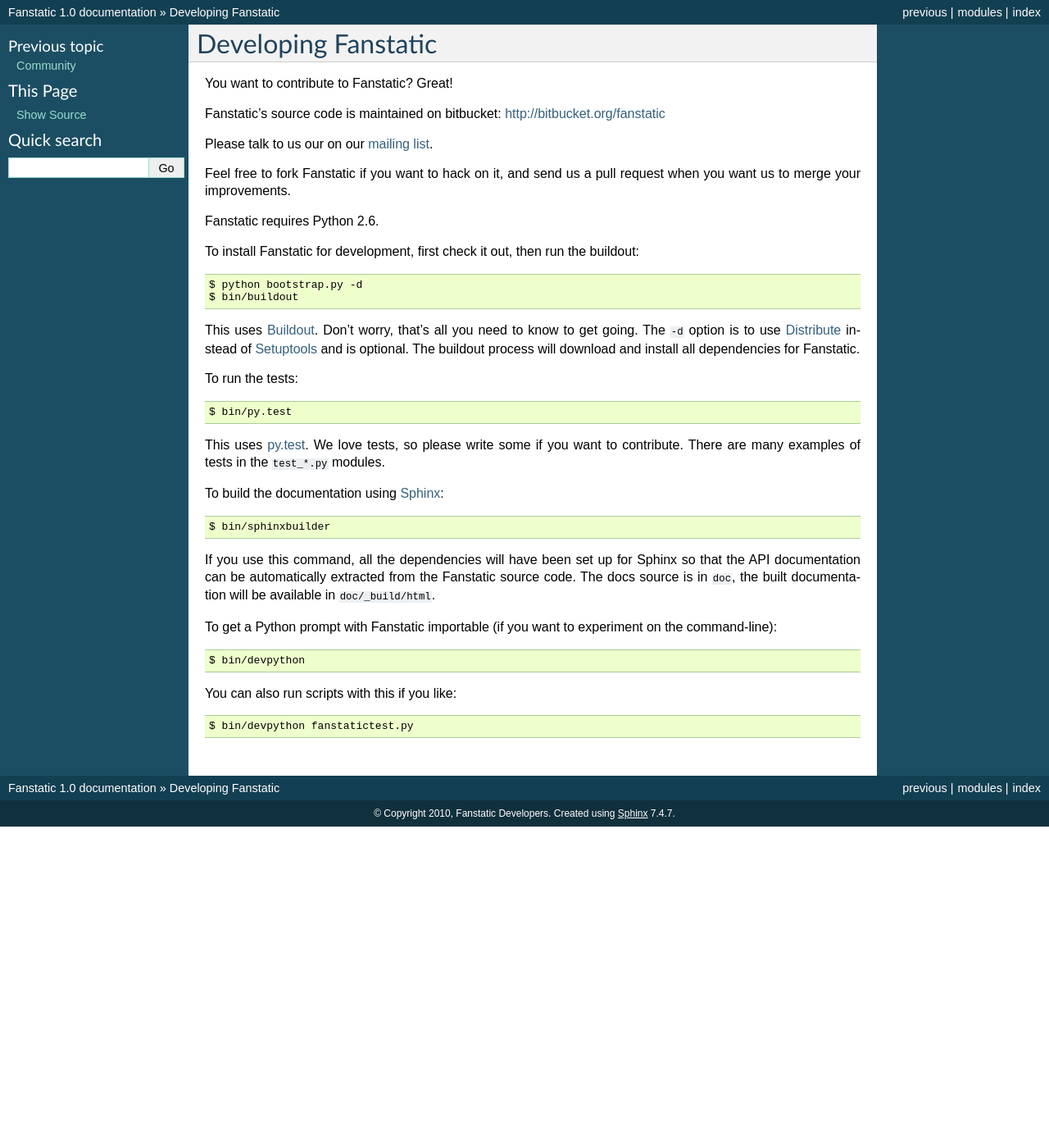
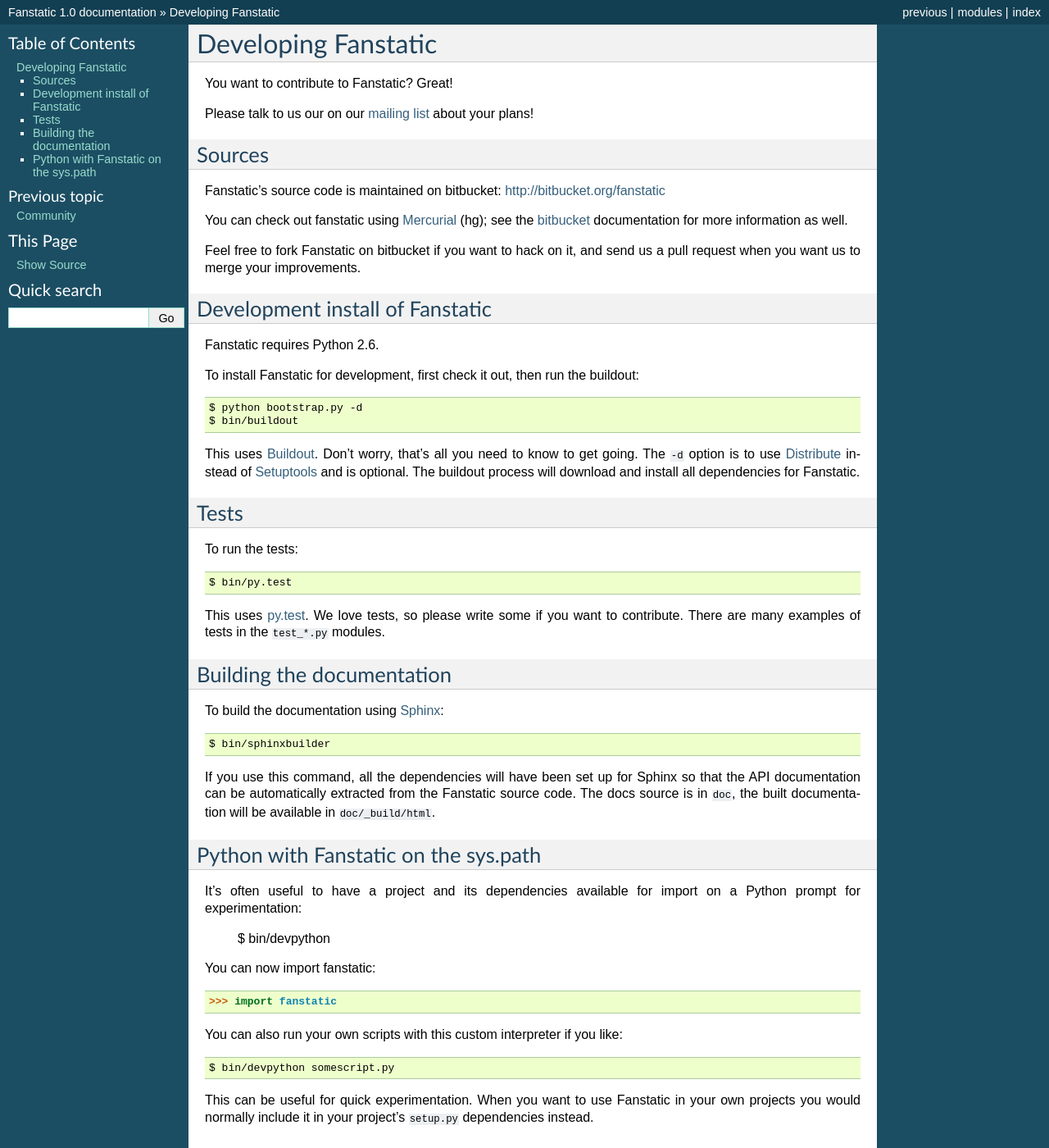
Before and after one commit to zopefoundation/fanstatic, a Sphinx documentation site: the page built from doc/development.rst, in a window 1280 px wide and 1400 px high. Shown: the whole window at 82% size. Built offline with Sphinx 7.4.7, drawn with Linux system fonts in a browser that asks for light colours.

```diff
--- a/doc/development.rst
+++ b/doc/development.rst
@@ -3,13 +3,28 @@ Developing Fanstatic
 
 You want to contribute to Fanstatic? Great!
 
+Please talk to us our on our :ref:`mailing list <mailing list>` about
+your plans!
+
+Sources
+-------
+
 Fanstatic's source code is maintained on bitbucket:
 http://bitbucket.org/fanstatic
 
-Please talk to us our on our :ref:`mailing list <mailing list>`.
+You can check out fanstatic using `Mercurial`_ (hg); see the bitbucket_
+documentation for more information as well.
 
-Feel free to fork Fanstatic if you want to hack on it, and send us a
-pull request when you want us to merge your improvements.
+.. _`Mercurial`: http://mercurial.selenic.com/
+
+.. _`bitbucket`: http://bitbucket.org
+
+Feel free to fork Fanstatic on bitbucket if you want to hack on it,
+and send us a pull request when you want us to merge your
+improvements.
+
+Development install of Fanstatic
+--------------------------------
 
 Fanstatic requires Python 2.6.
 
@@ -30,6 +45,9 @@ dependencies for Fanstatic.
 
 .. _Setuptools: http://pypi.python.org/pypi/setuptools
 
+Tests
+-----
+
 To run the tests::
 
   $ bin/py.test
@@ -39,6 +57,9 @@ to contribute. There are many examples of tests in the ``test_*.py``
 modules.
 
 .. _`py.test`: http://pytest.org/
+
+Building the documentation
+--------------------------
 
 To build the documentation using Sphinx_::
 
@@ -52,11 +73,23 @@ extracted from the Fanstatic source code. The docs source is in
 ``doc``, the built documentation will be available in
 ``doc/_build/html``.
 
-To get a Python prompt with Fanstatic importable (if you want to
-experiment on the command-line)::
+Python with Fanstatic on the sys.path
+-------------------------------------
+
+It's often useful to have a project and its dependencies available for
+import on a Python prompt for experimentation:
 
   $ bin/devpython
 
-You can also run scripts with this if you like::
+You can now import fanstatic::
 
-  $ bin/devpython fanstatictest.py
+  >>> import fanstatic
+
+You can also run your own scripts with this custom interpreter if you
+like::
+
+  $ bin/devpython somescript.py
+
+This can be useful for quick experimentation. When you want to use
+Fanstatic in your own projects you would normally include it in your
+project's ``setup.py`` dependencies instead.
```
Also changed, not shown: doc/library.rst (+11 -0 lines), 1 other file.
